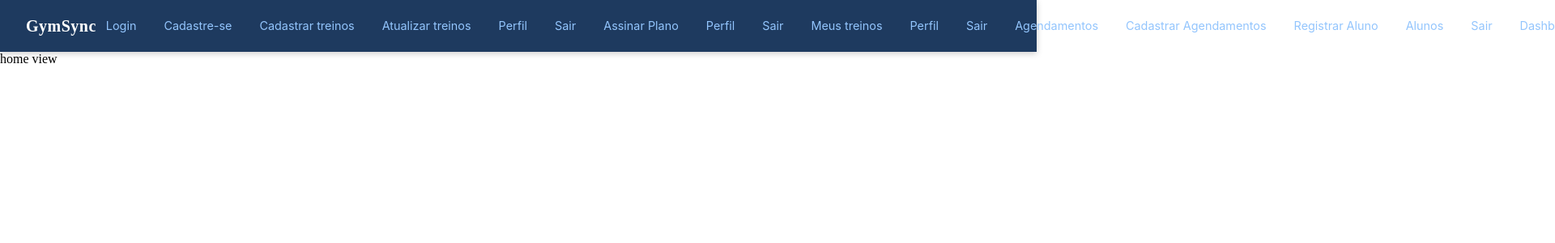
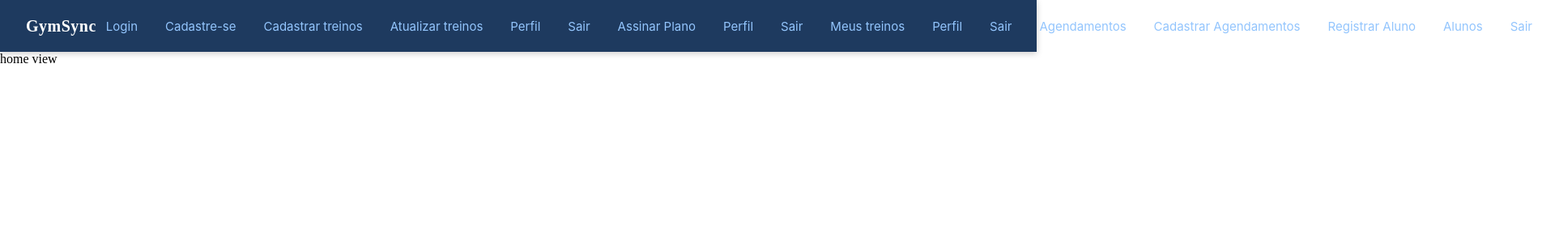
Before and after one commit to lorenaneiva/gym-manager, a Vue app: page / in a window 1280 px wide. Shown: the top 300 px of the page at 81% size, 1920 px wide, since content can reach past the window. Built offline with nearby package versions, Linux system fonts and the light colour scheme.

Commit message:
arrumar medidas (2)

```diff
--- a/src/components/layout/TheNavbar.vue
+++ b/src/components/layout/TheNavbar.vue
@@ -57,14 +57,14 @@
   display: flex;
   align-items: center;
   justify-content: space-between;
-  padding: 0 2rem;
+  padding: 0 32px;
   height: 64px;
   box-shadow: 0 2px 8px rgba(0, 0, 0, 0.2);
 }
 
 .logo {
   color: white;
-  font-size: 1.25rem;
+  font-size: 20px;
   font-weight: bold;
   letter-spacing: 0.5px;
 }
@@ -84,7 +84,7 @@ a {
   text-decoration: none;
   padding: 6px 12px;
   border-radius: 6px;
-  font-size: 0.9rem;
+  font-size: 15px;
   white-space: nowrap;
   transition: background-color 0.2s ease, color 0.2s ease;
 }
```
